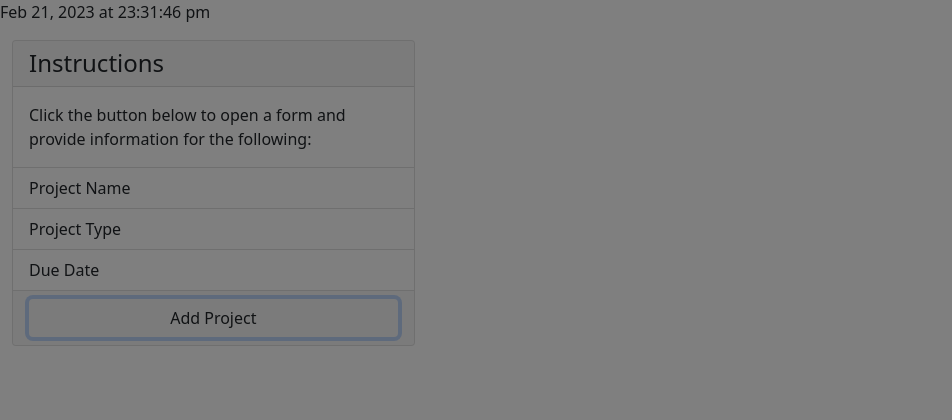
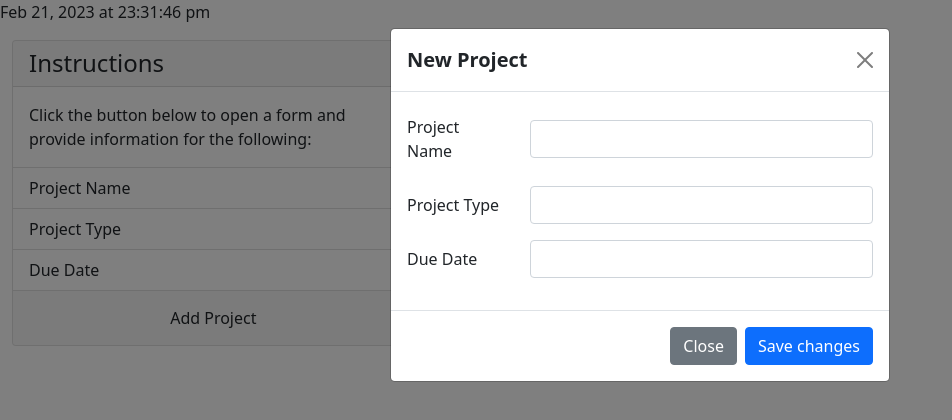
Before and after one commit to andrewmuhn/project-tracker, a plain HTML site: page index.html in a window 1280 px wide. Both pictures are taken after a click on the button "Add Project". Shown: the whole page, without its empty margins (0-952 px from the left). Drawn offline with nearby package versions, Linux system fonts and the light colour scheme.

Commit message:
added modal with basic inputs

```diff
--- a/assets/js/script.js
+++ b/assets/js/script.js
@@ -98,3 +98,11 @@ displayTime();
 setInterval(displayTime, 1000);
 
 printProjectData();
+
+//add datepickewidget to modal
+$(() => {
+  $("#datepicker").datepicker({
+    changeMonth: true,
+    changeYear: true,
+  });
+});
--- a/index.html
+++ b/index.html
@@ -8,7 +8,7 @@
   <link href="https://cdn.jsdelivr.net/npm/bootstrap@5.1.3/dist/css/bootstrap.min.css" rel="stylesheet"
     integrity="sha384-1BmE4kWBq78iYhFldvKuhfTAU6auU8tT94WrHftjDbrCEXSU1oBoqyl2QvZ6jIW3" crossorigin="anonymous" />
   <link href="https://fonts.googleapis.com/css2?family=Fira+Sans:wght@400;700&display=swap" rel="stylesheet" />
-
+  <link rel="stylesheet" href="//code.jquery.com/ui/1.13.2/themes/base/jquery-ui.css">
   <link rel="stylesheet" href="./assets/css/style.css" />
 </head>
 
@@ -50,17 +50,50 @@
   </main>
 
   <!-- Modal for adding a new project -->
-  <div id="new-project-modal" tabindex="-1" aria-labelledby="new-project-modal-label" aria-hidden="true">
+  <div class="modal fade" id="new-project-modal" tabindex="-1" aria-labelledby="new-project-modal-label"
+    aria-hidden="true">
     <!-- fill out with your code -->
+    <div class="modal-dialog">
+      <div class="modal-content">
+        <div class="modal-header">
+          <h5 class="modal-title" id="new-project-modal-label">New Project</h5>
+          <button type="button" class="btn-close" data-bs-dismiss="modal" aria-label="Close"></button>
+        </div>
+        <div class="modal-body">
+          <div class="row mb-3 align-items-center">
+            <label for="projectName" class="col-sm-3 col-form-label">Project Name</label>
+            <div class="col-sm-9">
+              <input type="text" class="form-control" id="projectName">
+            </div>
+          </div>
+          <div class="row mb-3 align-items-center">
+            <label for="projectType" class="col-sm-3 col-form-label">Project Type</label>
+            <div class="col-sm-9">
+              <input type="text" class="form-control" id="projectType">
+            </div>
+          </div>
+          <div class="row mb-3 align-items-center">
+            <label for="datepicker" class="col-sm-3 col-form-label">Due Date</label>
+            <div class="col-sm-9">
+              <input type="text" class="form-control" id="datepicker" autocomplete="off">
+            </div>
+          </div>
+        </div>
+        <div class="modal-footer">
+          <button type="button" class="btn btn-secondary" data-bs-dismiss="modal">Close</button>
+          <button type="button" class="btn btn-primary">Save changes</button>
+        </div>
+      </div>
+    </div>
   </div>
-
-  <script src="https://cdn.jsdelivr.net/npm/bootstrap@5.1.3/dist/js/bootstrap.bundle.min.js"
-    integrity="sha384-ka7Sk0Gln4gmtz2MlQnikT1wXgYsOg+OMhuP+IlRH9sENBO0LRn5q+8nbTov4+1p"
-    crossorigin="anonymous"></script>
-  <script src="https://code.jquery.com/jquery-3.5.1.min.js"></script>
-  <script src="https://cdn.jsdelivr.net/npm/dayjs@1.11.3/dayjs.min.js"
-    integrity="sha256-iu/zLUB+QgISXBLCW/mcDi/rnf4m4uEDO0wauy76x7U=" crossorigin="anonymous"></script>
-  <script src="./assets/js/script.js"></script>
 </body>
 
+<script src="https://cdn.jsdelivr.net/npm/bootstrap@5.1.3/dist/js/bootstrap.bundle.min.js"
+  integrity="sha384-ka7Sk0Gln4gmtz2MlQnikT1wXgYsOg+OMhuP+IlRH9sENBO0LRn5q+8nbTov4+1p" crossorigin="anonymous"></script>
+<script src="https://code.jquery.com/jquery-3.5.1.min.js"></script>
+<script src="https://cdn.jsdelivr.net/npm/dayjs@1.11.3/dayjs.min.js"
+  integrity="sha256-iu/zLUB+QgISXBLCW/mcDi/rnf4m4uEDO0wauy76x7U=" crossorigin="anonymous"></script>
+<script src="https://code.jquery.com/ui/1.13.2/jquery-ui.js"></script>
+<script src="./assets/js/script.js"></script>
+
 </html>
```
